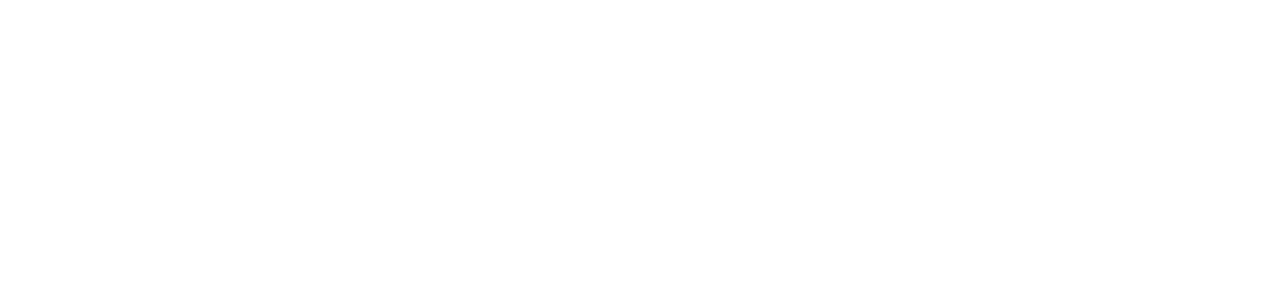
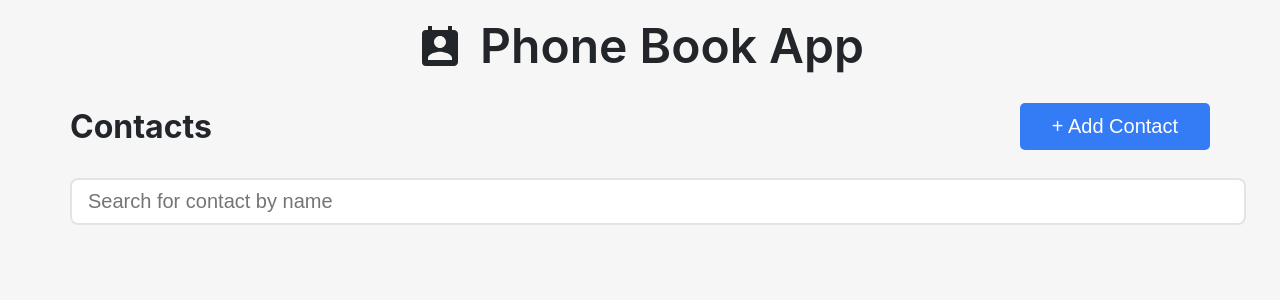
Before and after one commit to dvlprJobayer/phone-book-client, a React (Create React App) app: page / in a window 1280 px wide. Shown: the top 300 px of the page. Built offline with nearby package versions, Linux system fonts and the light colour scheme.

Commit message:
Page Header done

```diff
--- a/package.json
+++ b/package.json
@@ -8,6 +8,7 @@
     "@testing-library/user-event": "^13.5.0",
     "react": "^18.2.0",
     "react-dom": "^18.2.0",
+    "react-icons": "^4.4.0",
     "react-scripts": "5.0.1",
     "web-vitals": "^2.1.4"
   },
--- a/src/App.css
+++ b/src/App.css
@@ -1,38 +1,8 @@
-.App {
-  text-align: center;
+body {
+    background-color: #f6f6f6;
 }
 
-.App-logo {
-  height: 40vmin;
-  pointer-events: none;
+.container {
+    max-width: 1140px;
+    margin: auto;
 }
-
-@media (prefers-reduced-motion: no-preference) {
-  .App-logo {
-    animation: App-logo-spin infinite 20s linear;
-  }
-}
-
-.App-header {
-  background-color: #282c34;
-  min-height: 100vh;
-  display: flex;
-  flex-direction: column;
-  align-items: center;
-  justify-content: center;
-  font-size: calc(10px + 2vmin);
-  color: white;
-}
-
-.App-link {
-  color: #61dafb;
-}
-
-@keyframes App-logo-spin {
-  from {
-    transform: rotate(0deg);
-  }
-  to {
-    transform: rotate(360deg);
-  }
-}
--- a/src/App.js
+++ b/src/App.js
@@ -1,9 +1,10 @@
 import './App.css';
+import PageHeader from './components/PageHeader/PageHeader';
 
 function App() {
     return (
-        <div className="App">
-
+        <div className="container">
+            <PageHeader />
         </div>
     );
 }
--- /dev/null
+++ b/src/components/PageHeader/PageHeader.css
@@ -0,0 +1,48 @@
+.page-title {
+    display: flex;
+    align-items: center;
+    justify-content: center;
+    padding-top: 1rem;
+}
+
+.page-title h1 {
+    margin: 0;
+    color: #222529;
+    font-size: 3rem;
+    font-weight: 600;
+}
+
+.page-title .contact-icon {
+    color: #222529;
+    font-size: 3rem;
+    margin-right: 1rem;
+    margin-top: 5px;
+}
+
+.add-contact {
+    display: flex;
+    align-items: center;
+    justify-content: space-between;
+}
+
+.add-contact h3 {
+    font-size: 2rem;
+    color: #222529;
+}
+
+.add-contact button {
+    background-color: #347bf6;
+    color: #fff;
+    border: none;
+    padding: 12px 2rem;
+    font-size: 20px;
+    border-radius: 5px;
+}
+
+.contact-search input {
+    width: 100%;
+    padding: 10px 1rem;
+    border: 2px solid #e2e4e8;
+    font-size: 20px;
+    border-radius: 8px;
+}
--- /dev/null
+++ b/src/components/PageHeader/PageHeader.jsx
@@ -0,0 +1,23 @@
+import React from 'react';
+import './PageHeader.css';
+import { MdPermContactCalendar } from 'react-icons/md';
+
+const PageHeader = () => {
+    return (
+        <div>
+            <div className="page-title">
+                <MdPermContactCalendar className='contact-icon' />
+                <h1>Phone Book App</h1>
+            </div>
+            <div className="add-contact">
+                <h3>Contacts</h3>
+                <button>+ Add Contact</button>
+            </div>
+            <div className="contact-search">
+                <input type="text" placeholder='Search for contact by name' />
+            </div>
+        </div>
+    );
+};
+
+export default PageHeader;
```
Also changed, not shown: 1 other file (tests, documents, lock files or other folders).
